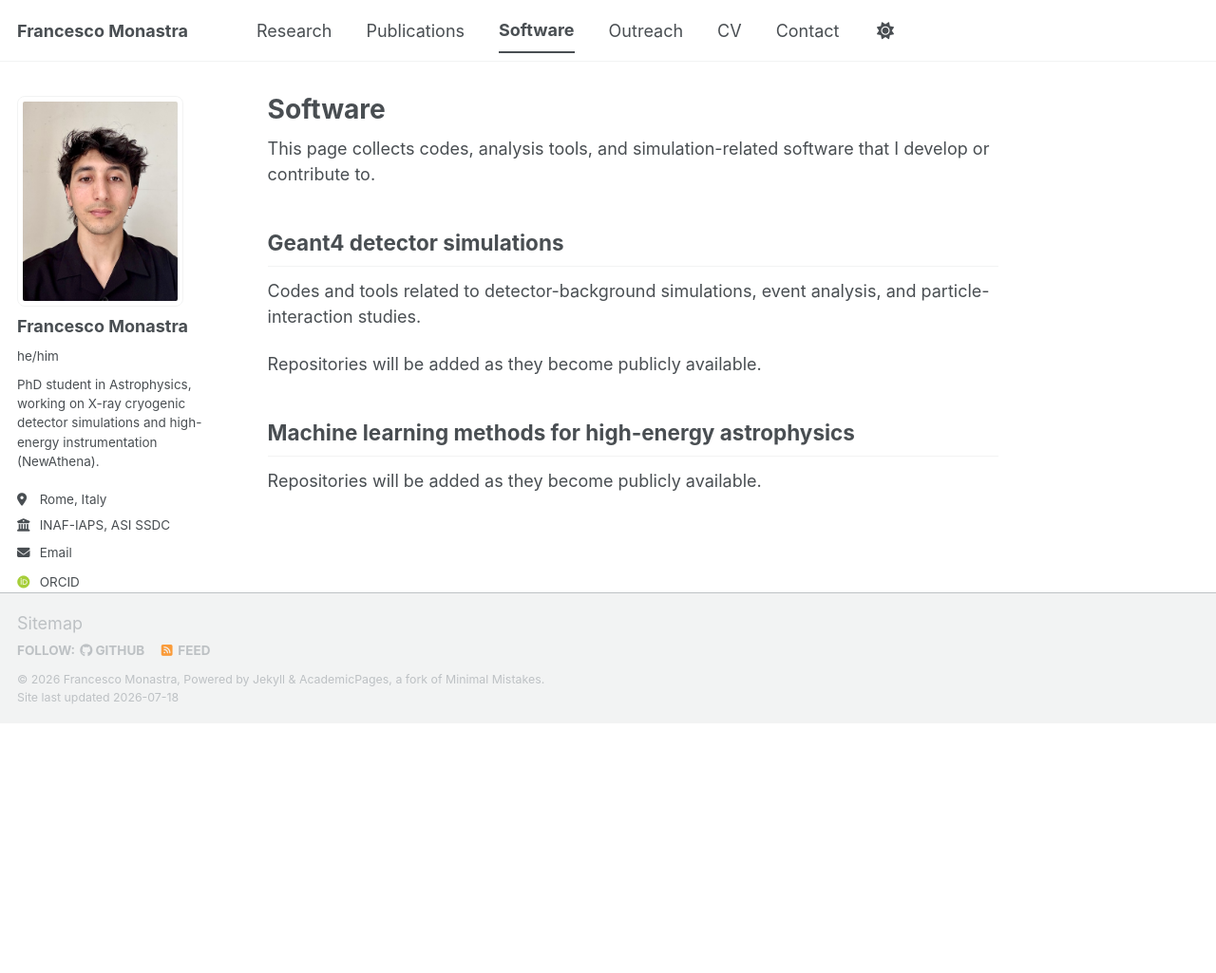
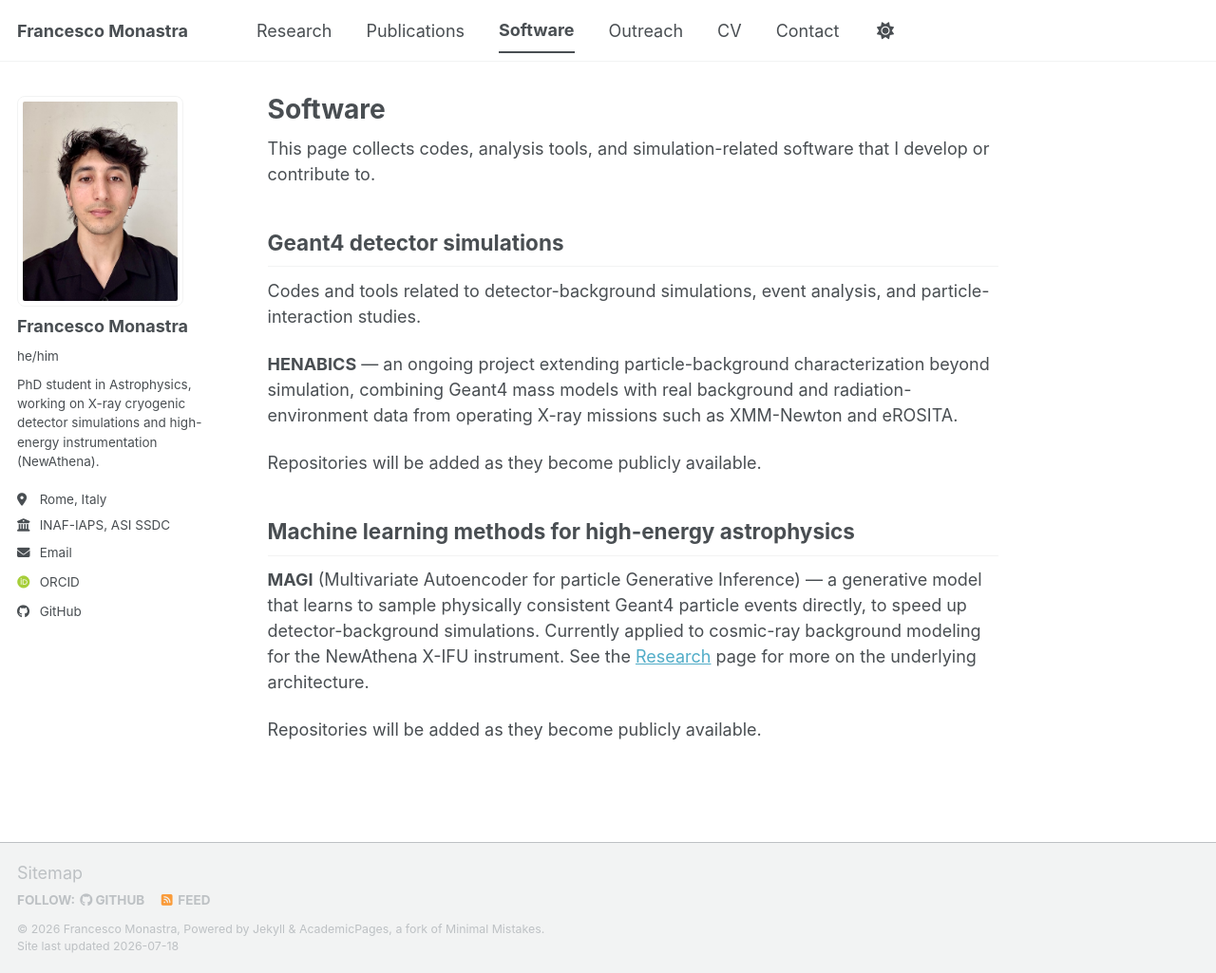
Before and after one commit to francescomonastra/francescomonastra.github.io, a Jekyll site: the page built from _pages/software.md, in a window 1280 px wide and 1025 px high. Shown: the whole window at 95% size. Built offline with Jekyll 4.4.1, drawn with Linux system fonts in a browser that asks for light colours; some web fonts are replaced; a script bundle is joined from its source files by our own code; library files that are not in the unit come from our copies.

Commit message:
Add HENABICS and MAGI teasers to Software, CVAE architecture to Research
Software: tease the two active projects - HENABICS (particle-background
characterization combining Geant4 mass models with real XMM-Newton/
eROSITA data) and MAGI (generative Geant4 event sampling), cross-linked
to Research for architecture detail.

Research: add a section on the CVAE architecture behind MAGI - per-
variable output heads and task-adaptive loss weighting, applied to
NewAthena X-IFU cosmic-ray background modeling.

Co-Authored-By: Claude Sonnet 5 <noreply@anthropic.com>

```diff
--- a/_pages/software.md
+++ b/_pages/software.md
@@ -10,8 +10,12 @@ This page collects codes, analysis tools, and simulation-related software that I
 
 Codes and tools related to detector-background simulations, event analysis, and particle-interaction studies.
 
+**HENABICS** — an ongoing project extending particle-background characterization beyond simulation, combining Geant4 mass models with real background and radiation-environment data from operating X-ray missions such as XMM-Newton and eROSITA.
+
 Repositories will be added as they become publicly available.
 
 ## Machine learning methods for high-energy astrophysics
 
+**MAGI** (Multivariate Autoencoder for particle Generative Inference) — a generative model that learns to sample physically consistent Geant4 particle events directly, to speed up detector-background simulations. Currently applied to cosmic-ray background modeling for the NewAthena X-IFU instrument. See the [Research](/research/) page for more on the underlying architecture.
+
 Repositories will be added as they become publicly available.
```
Also changed, not shown: _pages/research.md (+4 -0 lines).
